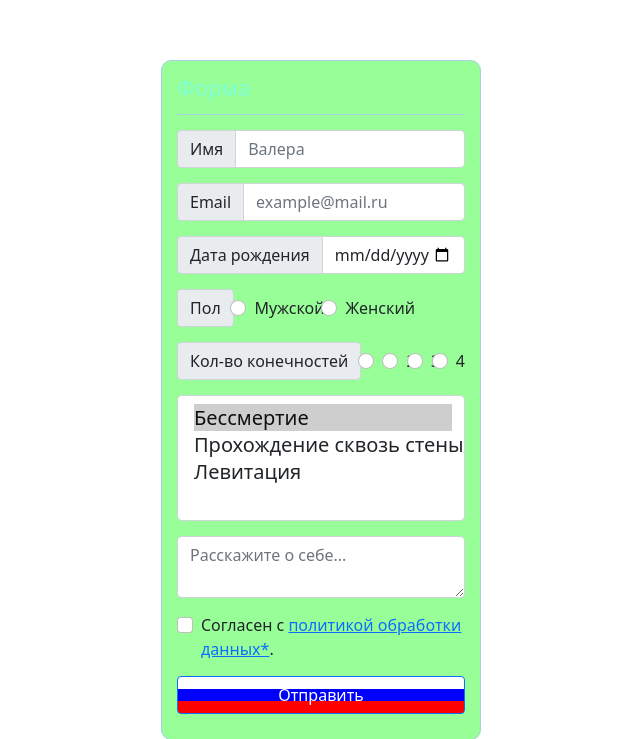
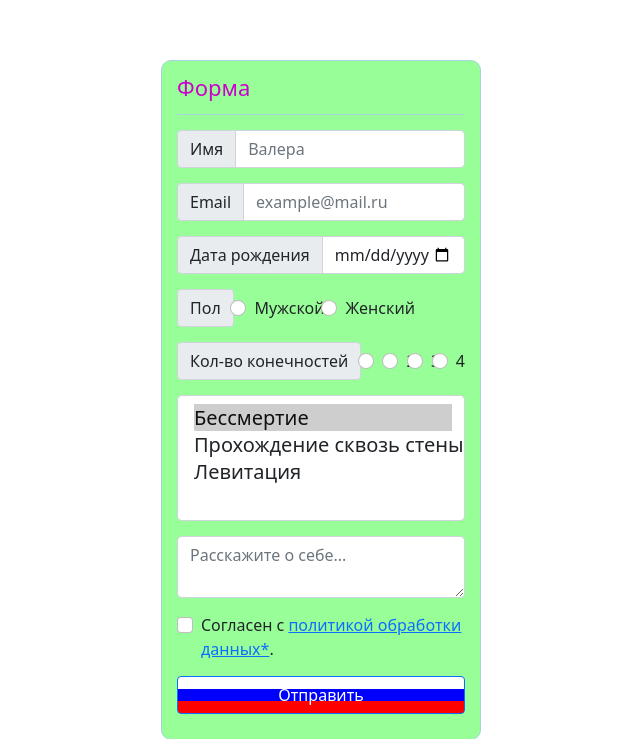
Before and after one commit to xobpuk/web, a PHP site: page /PHP/form.php in a window 1280 px wide. Shown: the top 739 px of the page, without its empty margins (319-959 px from the left). Run offline with PHP 8.4, Linux system fonts and the light colour scheme.

Commit message:
Update style.css

```diff
--- a/PHP/style.css
+++ b/PHP/style.css
@@ -32,7 +32,7 @@ body {
 .form-container .form-title {
     align-self: flex-start;
     font-size: 22px;
-    color: #7fffd4;
+    color: #cd00cd;
     padding-bottom: 10px;
     border-bottom: 1px solid rgba(168,210,227, 1);
     display: block;
```
